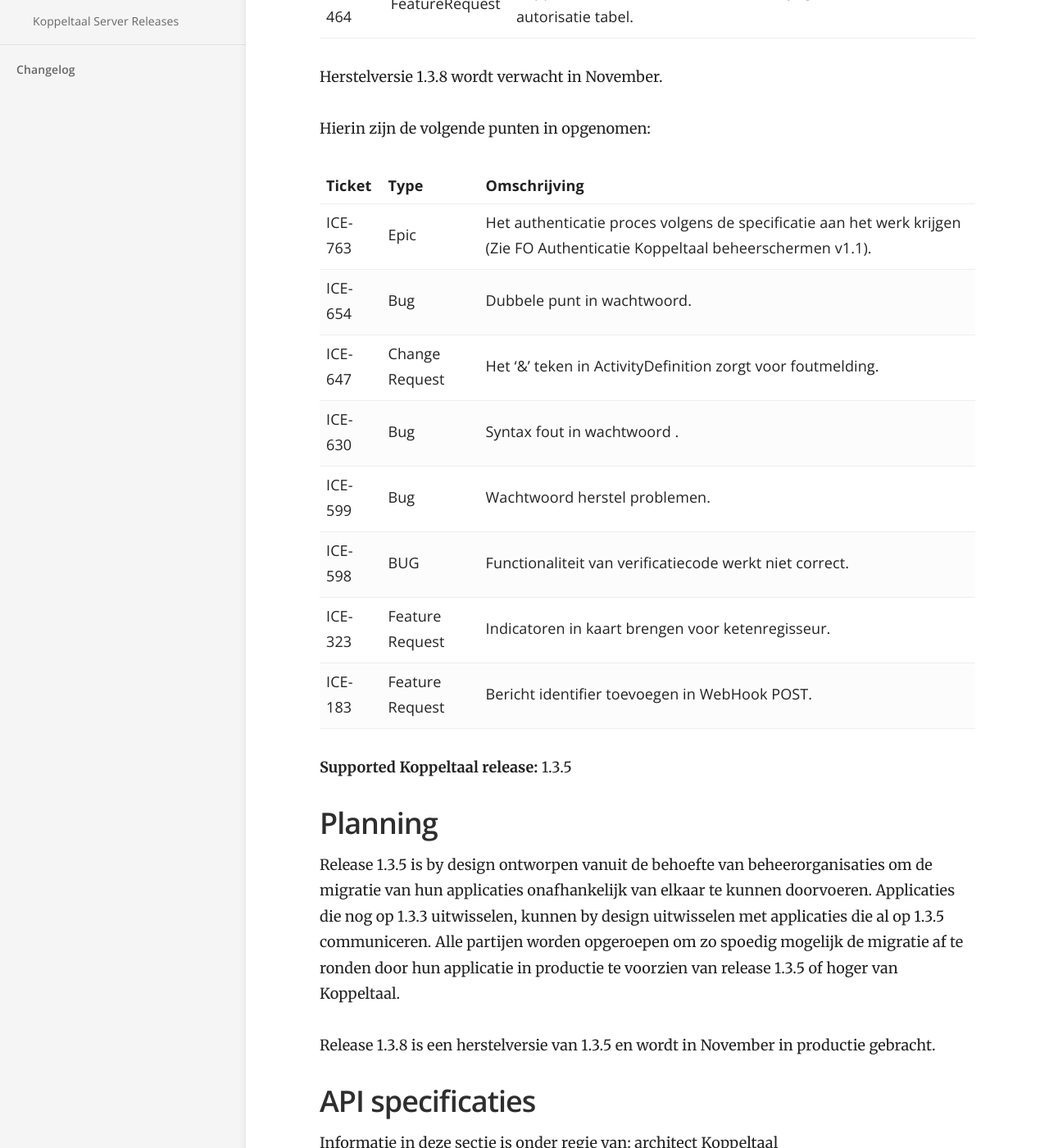
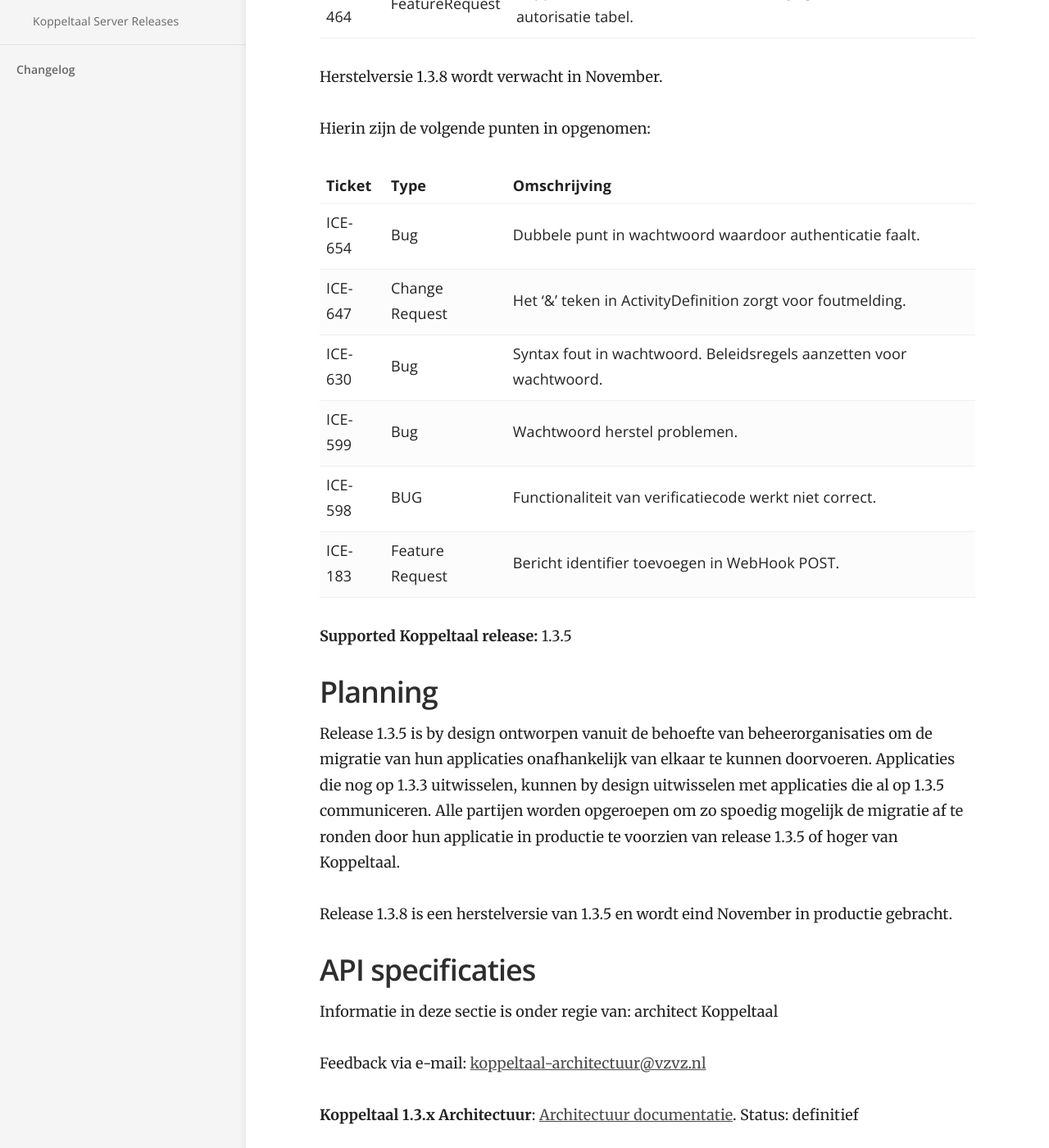
Before and after one commit to Koppeltaal/Koppeltaal-Documentation, a Jekyll site: the page built from release-planning.md, in a window 1280 px wide and 1400 px high, scrolled down 1866 px. Shown: the whole window at 82% size. Built offline with Jekyll 4.4.1, drawn with Linux system fonts in a browser that asks for light colours.

Commit message:
GitBook: [master] one page modified

```diff
--- a/release-planning.md
+++ b/release-planning.md
@@ -47,13 +47,11 @@ Hierin zijn de volgende punten in opgenomen:
 
 | Ticket | Type | Omschrijving |
 | :--- | :--- | :--- |
-| ICE-763 | Epic | Het authenticatie proces volgens de specificatie aan het werk krijgen \(Zie FO Authenticatie Koppeltaal beheerschermen v1.1\). |
-| ICE-654 | Bug | Dubbele punt in wachtwoord. |
+| ICE-654 | Bug | Dubbele punt in wachtwoord waardoor authenticatie faalt. |
 | ICE-647 | Change Request | Het '&' teken in ActivityDefinition zorgt voor foutmelding. |
-| ICE-630 | Bug | Syntax fout in wachtwoord . |
+| ICE-630 | Bug | Syntax fout in wachtwoord. Beleidsregels aanzetten voor wachtwoord. |
 | ICE-599 | Bug | Wachtwoord herstel problemen. |
 | ICE-598 | BUG | Functionaliteit van verificatiecode werkt niet correct. |
-| ICE-323 | Feature Request | Indicatoren in kaart brengen voor ketenregisseur. |
 | ICE-183 | Feature Request | Bericht identifier toevoegen in WebHook POST. |
 
 **Supported Koppeltaal release:** 1.3.5
@@ -62,7 +60,7 @@ Hierin zijn de volgende punten in opgenomen:
 
 Release 1.3.5 is by design ontworpen vanuit de behoefte van beheerorganisaties om de migratie van hun applicaties onafhankelijk van elkaar te kunnen doorvoeren. Applicaties die nog op 1.3.3 uitwisselen, kunnen by design uitwisselen met applicaties die al op 1.3.5 communiceren. Alle partijen worden opgeroepen om zo spoedig mogelijk de migratie af te ronden door hun applicatie in productie te voorzien van release 1.3.5 of hoger van Koppeltaal.
 
-Release 1.3.8 is een herstelversie van 1.3.5 en wordt in November in productie gebracht.
+Release 1.3.8 is een herstelversie van 1.3.5 en wordt eind November in productie gebracht.
 
 ## API specificaties
 
```
